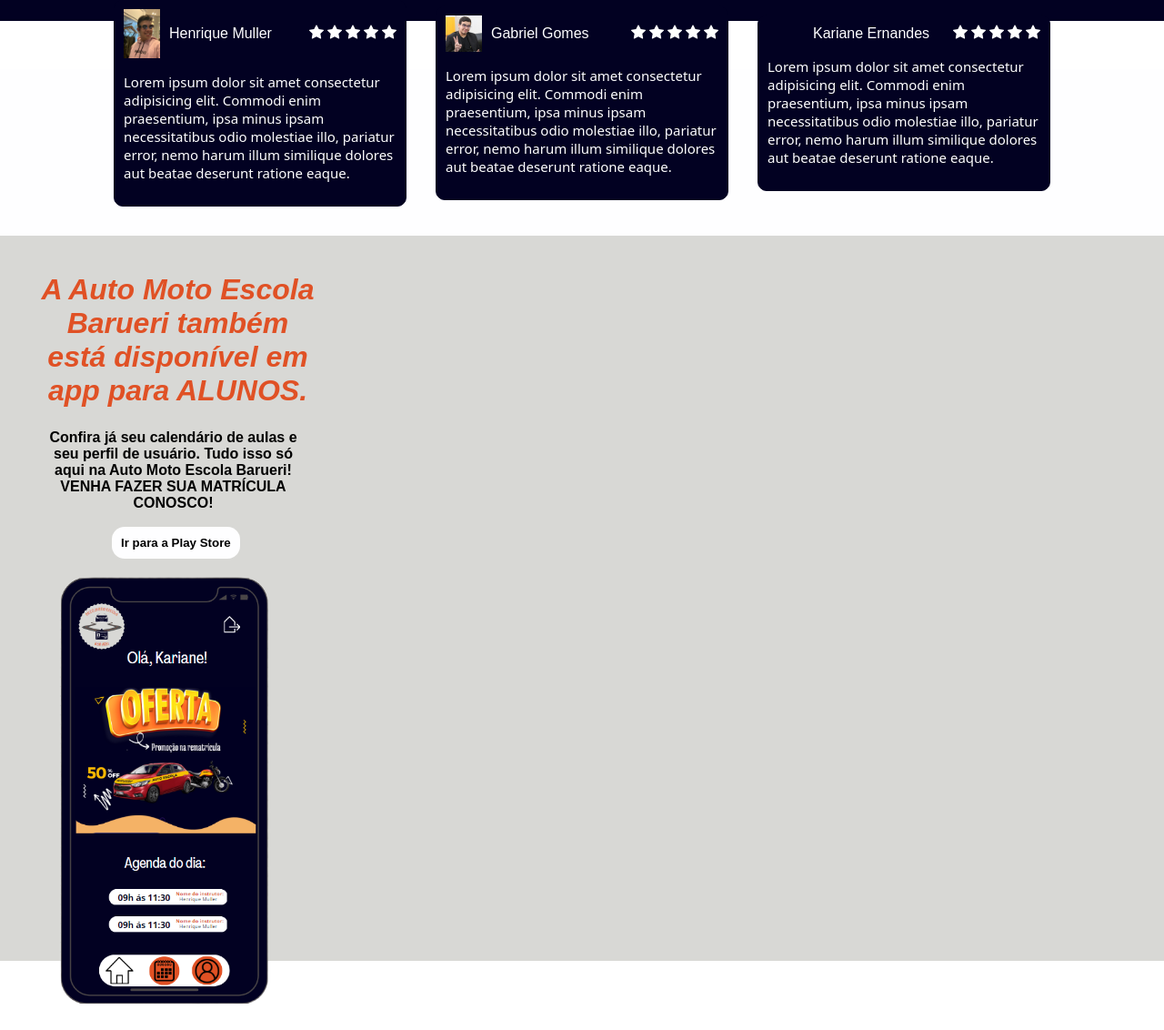
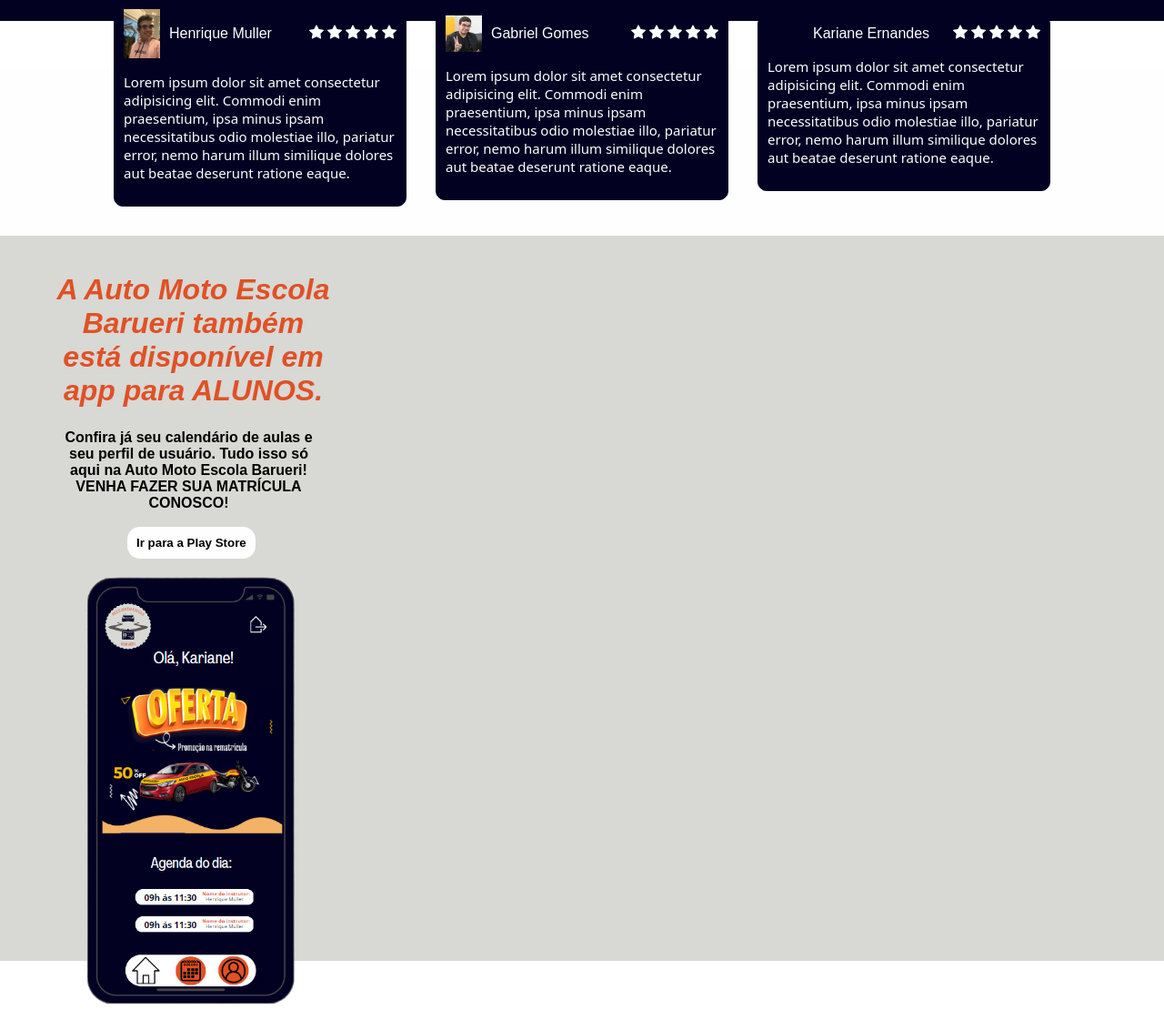
Before and after one commit to Gabriel740G/TCC, a PHP site: page / in a window 1280 px wide. Shown: the part 2225-3357 px from the top of the page at 91% size. Run offline with PHP 8.4, Linux system fonts and the light colour scheme.

Commit message:
Site Atualizado

```diff
--- a/estilos/style.css
+++ b/estilos/style.css
@@ -374,7 +374,7 @@
 }
 
 #texto {
-    transform: translateX(-50px);
+    transform: translateX(-33px);
     width: 400px;
 }
 
@@ -404,5 +404,5 @@
 
 img#app {
     width: 365px;
-    transform: translate(-6px, 80px);
+    transform: translate(23px, 80px);
 }
```
